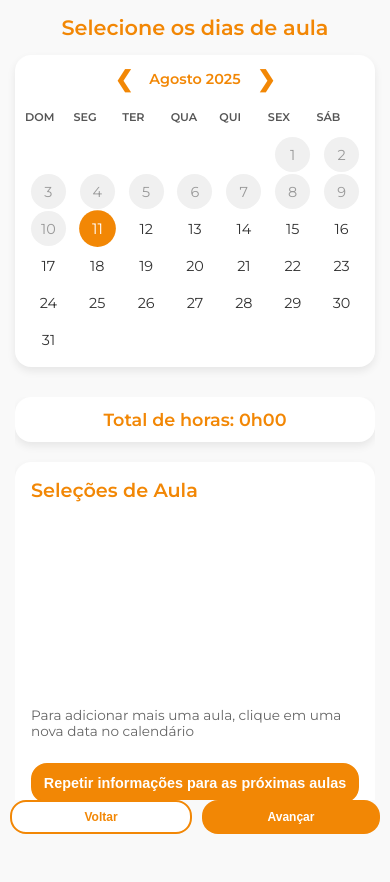
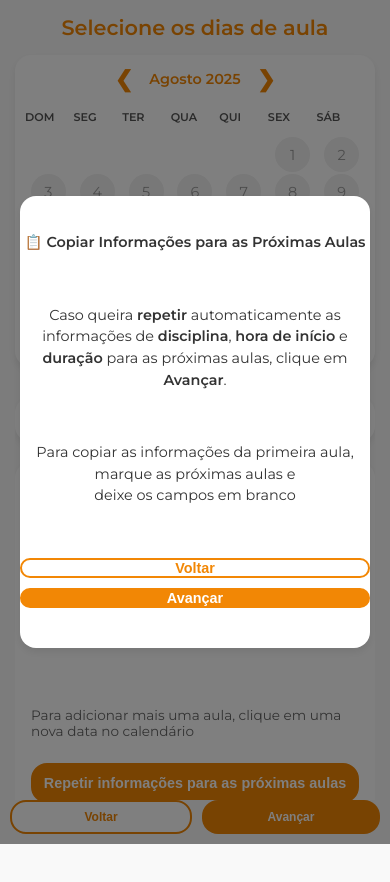
Before and after one commit to MarcosOliveiraMaster/AgendamentoAulasMasterEdu, a plain HTML site: page index.html in a window 390 px wide. Both pictures are taken after a click on the button "Repetir informações para as próximas aulas". Drawn offline with nearby package versions, Linux system fonts and the light colour scheme.

Commit message:
atualização popup

```diff
--- a/contratacao.css
+++ b/contratacao.css
@@ -1,11 +1,9 @@
 /* ============================================================
    CSS - Projeto: Calendário, Seleção e Confirmação de Aulas
-   Versão: 2.1
+   Versão: 2.2.1
    Atualizações:
-   - Calendário mobile sem scroll (mostra todos os dias)
-   - Melhorias de responsividade mobile
-   - Ajustes para compartilhamento no WhatsApp
-   - Botões fixos otimizados
+   - Melhorias no espaçamento interno do popup
+   - Ajustes de padding e margem no container do popup
    ============================================================ */
 
 /* Definindo variáveis CSS para cores, tamanhos e outros */
@@ -412,6 +410,102 @@ h1 {
 }
 
 /* ============================================================
+   ESTILOS DO POPUP
+   ============================================================ */
+.popup-overlay {
+  position: fixed;
+  top: 0;
+  left: 0;
+  right: 0;
+  bottom: 0;
+  background-color: rgba(0, 0, 0, 0.5);
+  display: none;
+  justify-content: center;
+  align-items: center;
+  z-index: 2000;
+  animation: fadeIn 0.3s ease-out;
+}
+
+.popup-container {
+  background-color: white;
+  border-radius: var(--radius);
+  box-shadow: var(--shadow);
+  width: 90%;
+  max-width: 400px;
+  padding: 40px 30px 30px 30px; /* Espaçamento interno maior */
+  margin: 30px; /* Margem externa para garantir espaço */
+  animation: slideUp 0.3s ease-out;
+  position: relative;
+}
+
+.popup-content {
+  margin-bottom: 30px; /* Aumentado o espaçamento inferior */
+  text-align: center;
+  color: var(--text-color);
+  font-size: 1rem;
+  padding: 0 10px; /* Adicionado padding lateral */
+}
+
+.popup-content p {
+  margin-bottom: 20px !important; /* Espaçamento entre parágrafos */
+  line-height: 1.5;
+}
+
+.popup-content p:last-child {
+  margin-bottom: 0 !important;
+}
+
+.popup-buttons {
+  display: flex;
+  gap: 20px;
+  justify-content: center;
+  margin-top: 20px; /* Espaçamento acima dos botões */
+  padding-top: 20px; /* Espaçamento interno */
+}
+
+.popup-btn {
+  padding: 12px 24px;
+  border-radius: var(--radius);
+  font-weight: bold;
+  cursor: pointer;
+  transition: all 0.3s;
+  font-size: 0.9rem;
+  min-width: 100px;
+  border: 2px solid;
+}
+
+.popup-btn-voltar {
+  background-color: white;
+  color: var(--primary-color);
+  border-color: var(--primary-color);
+}
+
+.popup-btn-voltar:hover {
+  background-color: #f5f5f5;
+}
+
+.popup-btn-avancar {
+  background-color: var(--primary-color);
+  color: white;
+  border-color: var(--primary-color);
+}
+
+.popup-btn-avancar:hover {
+  background-color: #e07d04;
+  border-color: #e07d04;
+}
+
+@keyframes fadeIn {
+  from { opacity: 0; }
+  to { opacity: 1; }
+}
+
+@keyframes slideUp {
+  from { transform: translateY(20px); opacity: 0; }
+  to { transform: translateY(0); opacity: 1; }
+}
+
+/* ============================================================
    RESPONSIVIDADE PARA MOBILE
    ============================================================ */
 @media (max-width: 768px) {
@@ -521,6 +615,37 @@ h1 {
   .section-page {
     margin-bottom: 20px !important;
   }
+
+  /* Ajustes do popup para mobile */
+  .popup-container {
+    width: calc(100% - 40px); /* Reduzir largura para dar espaço */
+    padding: 30px 20px 20px 20px; /* Ajuste de padding */
+    margin: 20px; /* Reduzir margem */
+  }
+
+  .popup-content {
+    font-size: 0.9rem;
+    margin-bottom: 20px; /* Ajuste de espaçamento */
+    padding: 0; /* Remover padding lateral no mobile */
+  }
+
+  .popup-buttons {
+    flex-direction: column;
+    gap: 10px;
+    margin-top: 15px;
+  }
+
+  .popup-btn {
+    width: 100%;
+    padding: 10px;
+  }
+
+  .popup-spacer {
+  height: 30px; /* Altura do espaçamento */
+  width: 100%;
+  visibility: hidden; /* Mantém o espaço mas não é visível */
+}
+
 }
 
 /* Melhorias para telas muito pequenas */
@@ -544,4 +669,12 @@ h1 {
     font-size: 0.75rem !important;
     padding: 8px !important;
   }
+
+  .popup-container {
+    padding: 25px 15px 15px 15px;
+  }
+
+  .popup-content p {
+    margin-bottom: 15px !important;
+  }
 }
--- a/contratacao.js
+++ b/contratacao.js
@@ -10,6 +10,11 @@ document.addEventListener("DOMContentLoaded", () => {
   const sectionConfirmacao = document.getElementById("section-confirmacao");
   const tabelaCorpo = document.getElementById("tabela-corpo");
   const tabelaConfirmacao = document.getElementById("tabela-confirmacao");
+
+  // Elementos do popup
+  const popupRepetir = document.getElementById("popup-repetir");
+  const popupVoltar = document.getElementById("popup-voltar");
+  const popupAvancar = document.getElementById("popup-avancar");
 
   // Botões
   const btnPrevMonth = document.getElementById("prev-month");
@@ -275,7 +280,7 @@ document.addEventListener("DOMContentLoaded", () => {
   // ==============================
   // Botão: Repetir mesma matéria e horários
   // ==============================
-  btnRepetirAulas.addEventListener("click", () => {
+  function repetirAulas() {
     const allCards = document.querySelectorAll(".selection-card");
     if (allCards.length === 0) {
       alert("Adicione pelo menos uma aula para usar esta função.");
@@ -326,6 +331,35 @@ document.addEventListener("DOMContentLoaded", () => {
         }
       }
     );
+  }
+
+  // Evento para abrir popup de confirmação
+  btnRepetirAulas.addEventListener("click", () => {
+    popupRepetir.style.display = "flex";
+    gsap.fromTo(popupRepetir, { opacity: 0 }, { opacity: 1, duration: 0.3 });
+  });
+
+  // Evento para fechar popup (voltar)
+  popupVoltar.addEventListener("click", () => {
+    gsap.to(popupRepetir, {
+      opacity: 0,
+      duration: 0.3,
+      onComplete: () => {
+        popupRepetir.style.display = "none";
+      }
+    });
+  });
+
+  // Evento para confirmar e executar função (avançar)
+  popupAvancar.addEventListener("click", () => {
+    gsap.to(popupRepetir, {
+      opacity: 0,
+      duration: 0.3,
+      onComplete: () => {
+        popupRepetir.style.display = "none";
+        repetirAulas();
+      }
+    });
   });
 
   // ==============================
--- a/index.html
+++ b/index.html
@@ -7,7 +7,6 @@
   <link href="https://fonts.googleapis.com/css2?family=Montserrat:wght@400;600&display=swap" rel="stylesheet">
   <link rel="stylesheet" href="contratacao.css">
   <script src="https://cdnjs.cloudflare.com/ajax/libs/gsap/3.12.5/gsap.min.js"></script>
-  <!-- Adicionado html2canvas para capturar a tabela como imagem -->
   <script src="https://cdnjs.cloudflare.com/ajax/libs/html2canvas/1.4.1/html2canvas.min.js"></script>
 </head>
 <body>
@@ -43,7 +42,6 @@
           <h2>Seleções de Aula</h2>
           <div id="selection-cards-container"></div>
           <p>Para adicionar mais uma aula, clique em uma nova data no calendário</p>
-          <!-- Novo botão para repetir aulas -->
           <button id="btn-repetir-aulas" class="action-btn">Repetir informações para as próximas aulas</button>
         </div>
       </div>
@@ -83,12 +81,37 @@
     <!-- Botões Rodapé - Confirmação -->
     <div class="footer-buttons" id="footer-buttons-confirmacao">
       <button id="btn-editar">Editar dias de aula</button>
-      <!-- Botão "Avançar" renomeado para "Enviar Cronograma" -->
       <button id="btn-enviar-cronograma">Enviar Cronograma</button>
-      <!-- Novo botão para baixar a tabela como imagem -->
-      <!-- <button id="btn-baixar-cronograma" class="action-btn">Baixar Cronograma</button> -->
     </div>
   </section>
+
+  <!-- Popup de Confirmação para Repetir Aulas -->
+  <div id="popup-repetir" class="popup-overlay">
+    <div class="popup-container">
+      <div class="popup-content">
+        <br><br>
+        <p><strong>📋 Copiar Informações para as Próximas Aulas</strong></p><br><br>
+
+        <p>
+        Caso queira <strong>repetir</strong> automaticamente as informações de <strong>disciplina</strong>, <strong>hora de início</strong> e <strong>duração</strong> para as próximas aulas, clique em <strong>Avançar</strong>.
+        </p><br><br>
+
+        <p>
+        Para copiar as informações da primeira aula, marque as próximas aulas e<br> deixe os campos em branco
+
+        </p>
+        <br><br>
+
+
+      </div>
+      <div class="popup-buttons">
+        <button id="popup-voltar" class="popup-btn popup-btn-voltar">Voltar</button>
+        <button id="popup-avancar" class="popup-btn popup-btn-avancar">Avançar</button>
+        <div class="popup-spacer"></div> <!-- Nova div para espaçamento -->
+
+      </div>
+    </div>
+  </div>
 
   <script src="contratacao.js"></script>
 </body>
```
